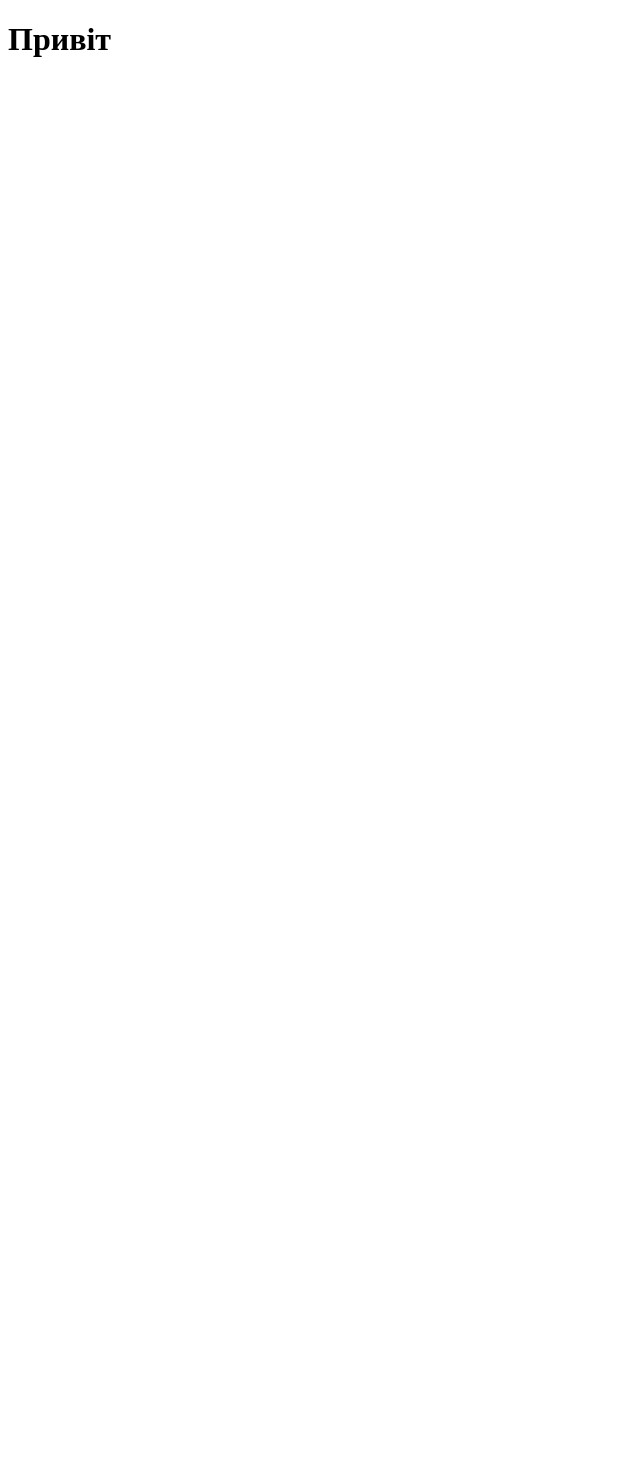
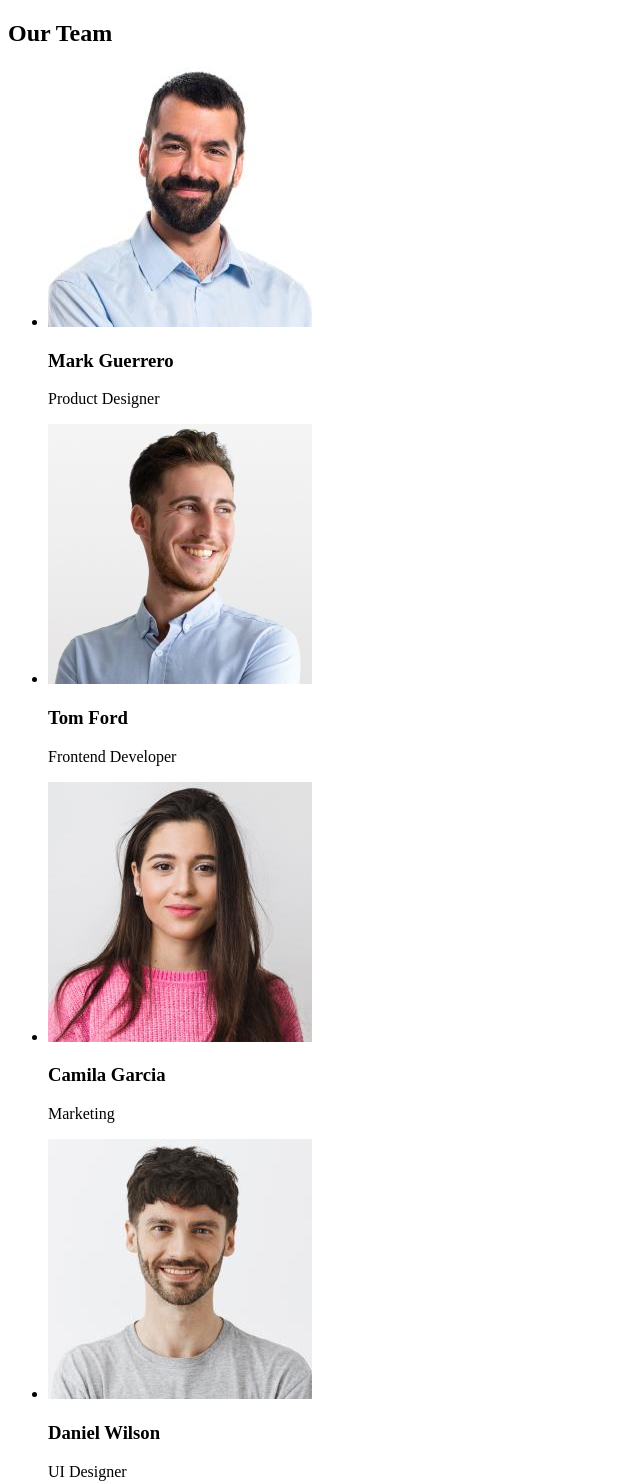
Before and after one commit to Sergii-Minko/goit-markup-hw-01, a plain HTML site: page index.html in a window 1280 px wide. Shown: the whole page, without its empty margins (0-640 px from the left). Before the commit the page ends 800 px from the top, so only its background shows below. Drawn offline with Linux system fonts and the light colour scheme.

Commit message:
start-homework-1

```diff
--- a/index.html
+++ b/index.html
@@ -6,6 +6,35 @@
     <title>Document</title>
 </head>
 <body>
-    <h1>Привіт</h1>
+    <header></header>
+    <main>
+        <section>
+            <h2>Our Team</h2>
+            <ul>
+                <li>
+                    <img src="./images/img.jpg" alt="Mark" width="264">
+                    <h3>Mark Guerrero</h3>
+                    <p>Product Designer</p>
+                </li>
+                <li>
+                    <img src="./images/img1.jpg" alt="Tom" width="264">
+                    <h3>Tom Ford</h3>
+                    <p>Frontend Developer</p>
+                </li>
+                <li>
+                    <img src="./images/img2.jpg" alt="Camila" width="264">
+                    <h3>Camila Garcia</h3>
+                    <p>Marketing</p>
+                </li>
+                <li>
+                    <img src="./images/img3.jpg" alt="Daniel" width="264">
+                    <h3>Daniel Wilson</h3>
+                    <p>UI Designer</p>
+                </li>
+            </ul>
+        </section>
+
+    </main>
+    <footer></footer>
 </body>
 </html>
```
Also changed, not shown: images/img.jpg (added), images/img1.jpg (added), images/img2.jpg (added), images/img3.jpg (added).
